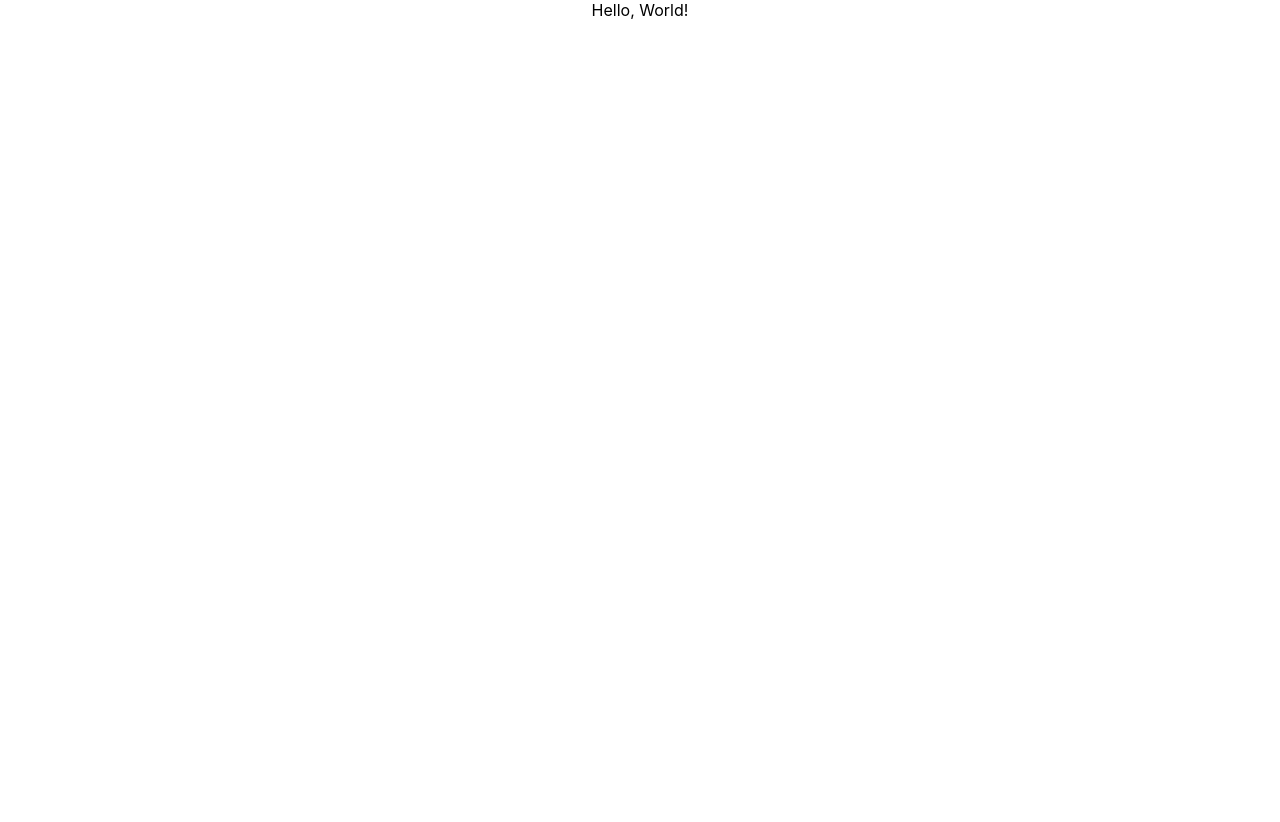
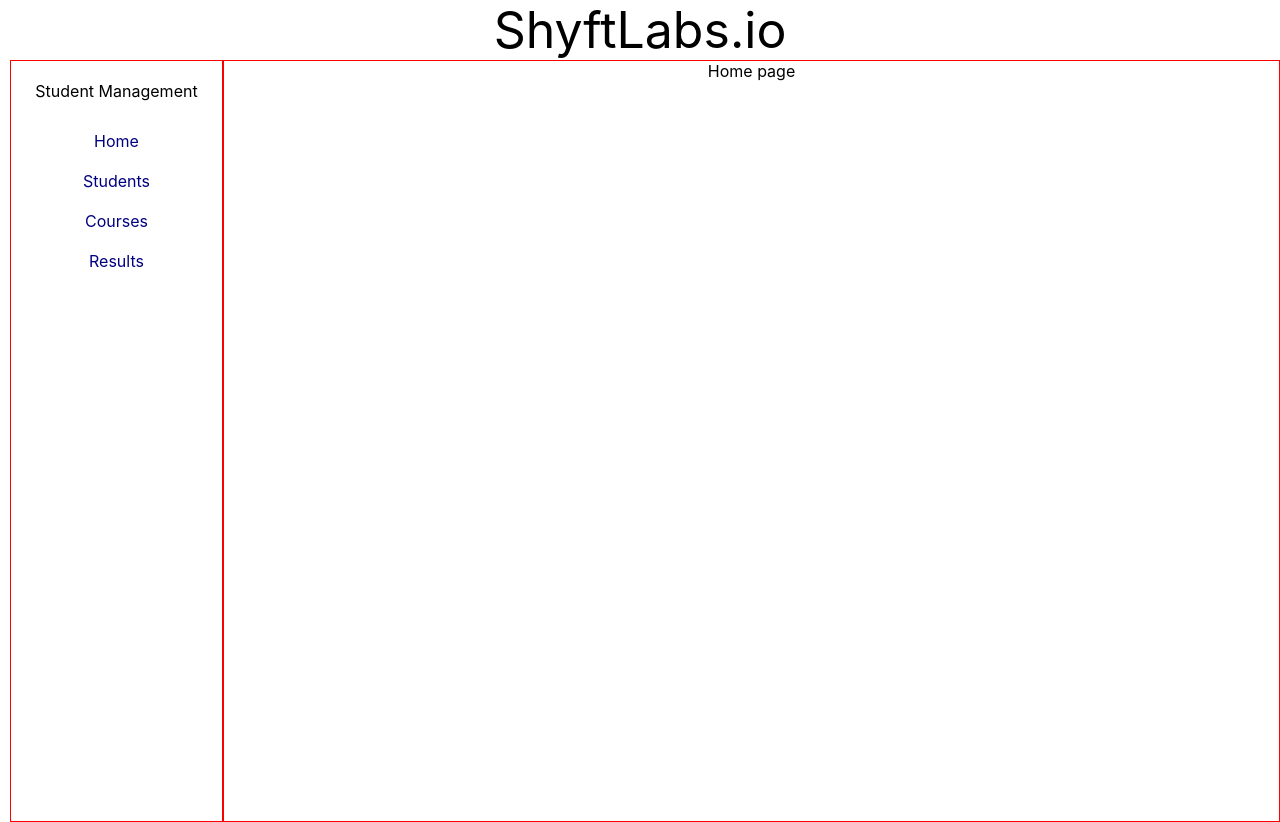
Before and after one commit to cdn-bsct/tech-assessment-shyftlabs, a React (Create React App) app in the folder student-management/: page / in a window 1280 px wide. Before the commit the page ends 800 px from the top, so only its background shows below. Built offline with nearby package versions, Linux system fonts and the light colour scheme.

Commit message:
finish navbar and navigation

```diff
--- a/student-management/package.json
+++ b/student-management/package.json
@@ -8,6 +8,7 @@
     "@testing-library/user-event": "^13.5.0",
     "react": "^18.2.0",
     "react-dom": "^18.2.0",
+    "react-router-dom": "^6.8.0",
     "react-scripts": "5.0.1",
     "web-vitals": "^2.1.4"
   },
--- a/student-management/src/App.css
+++ b/student-management/src/App.css
@@ -1,3 +1,17 @@
 .App {
   text-align: center;
+  font-size: 50px;
 }
+
+.main {
+  width: 100%;
+  display: flex;
+  flex-direction: row;
+  justify-content: space-between;
+}
+
+.pages {
+  width: 100%;
+  text-align: center;
+  border: 1px solid red;
+}
--- a/student-management/src/App.js
+++ b/student-management/src/App.js
@@ -1,7 +1,29 @@
 import "./App.css";
+import { Routes, Route } from "react-router-dom";
+
+import NavigationPanel from "./components/navigation-panel/navigation-panel";
+import Home from "./pages/home/home";
+import Students from "./pages/students/students";
+import Courses from "./pages/courses/courses";
+import Results from "./pages/results/results";
 
 function App() {
-  return <div className="App">Hello, World!</div>;
+  return (
+    <>
+      <div className="App">ShyftLabs.io</div>
+      <div className="main">
+        <NavigationPanel />
+        <div className="pages">
+          <Routes>
+            <Route path="/" element={<Home />} />
+            <Route path="/students" element={<Students />} />
+            <Route path="/courses" element={<Courses />} />
+            <Route path="/results" element={<Results />} />
+          </Routes>
+        </div>
+      </div>
+    </>
+  );
 }
 
 export default App;
--- /dev/null
+++ b/student-management/src/components/link/link.js
@@ -0,0 +1,18 @@
+import React from "react";
+import { NavLink } from "react-router-dom";
+
+export function Link({ title, destination, isActive }) {
+  return (
+    <>
+      <NavLink
+        to={destination}
+        style={(isActive) => ({
+          color: isActive ? "#000080" : "#000000",
+          textDecoration: isActive ? "none" : "none",
+        })}
+      >
+        {title}
+      </NavLink>
+    </>
+  );
+}
--- /dev/null
+++ b/student-management/src/components/navigation-panel/navigation-panel.css
@@ -0,0 +1,24 @@
+.nav-container {
+  border: 1px solid red;
+  display: flex;
+  flex-direction: column;
+  align-items: center;
+  margin-left: 10px;
+  width: 20%;
+  height: 95vh;
+}
+
+.nav-header {
+  margin: 20px;
+}
+
+.navlink-container {
+  display: flex;
+  flex-direction: column;
+  align-items: center;
+  justify-content: space-evenly;
+}
+
+a {
+  margin: 10px;
+}
--- /dev/null
+++ b/student-management/src/components/navigation-panel/navigation-panel.js
@@ -0,0 +1,20 @@
+import React from "react";
+import "./navigation-panel.css";
+
+import { Link } from "../link/link";
+
+export default function NavigationPanel() {
+  return (
+    <>
+      <div className="nav-container">
+        <div className="nav-header">Student Management</div>
+        <div className="navlink-container">
+          <Link title="Home" destination="/" />
+          <Link title="Students" destination="/students" />
+          <Link title="Courses" destination="/courses" />
+          <Link title="Results" destination="/results" />
+        </div>
+      </div>
+    </>
+  );
+}
--- a/student-management/src/index.js
+++ b/student-management/src/index.js
@@ -1,11 +1,14 @@
 import React from "react";
 import ReactDOM from "react-dom/client";
+import { BrowserRouter } from "react-router-dom";
 import "./index.css";
 import App from "./App";
 
 const root = ReactDOM.createRoot(document.getElementById("root"));
 root.render(
   <React.StrictMode>
-    <App />
+    <BrowserRouter>
+      <App />
+    </BrowserRouter>
   </React.StrictMode>
 );
--- /dev/null
+++ b/student-management/src/pages/courses/courses.js
@@ -0,0 +1,9 @@
+import React from "react";
+
+export default function Courses() {
+  return (
+    <>
+      <div>courses page</div>
+    </>
+  );
+}
--- /dev/null
+++ b/student-management/src/pages/home/home.js
@@ -0,0 +1,9 @@
+import React from "react";
+
+export default function Home() {
+  return (
+    <>
+      <div>Home page</div>
+    </>
+  );
+}
--- /dev/null
+++ b/student-management/src/pages/results/results.js
@@ -0,0 +1,9 @@
+import React from "react";
+
+export default function Results() {
+  return (
+    <>
+      <div>results page</div>
+    </>
+  );
+}
--- /dev/null
+++ b/student-management/src/pages/students/students.js
@@ -0,0 +1,9 @@
+import React from "react";
+
+export default function Students() {
+  return (
+    <>
+      <div> students Page</div>
+    </>
+  );
+}
```
Also changed, not shown: 1 other file (tests, documents, lock files or other folders).
